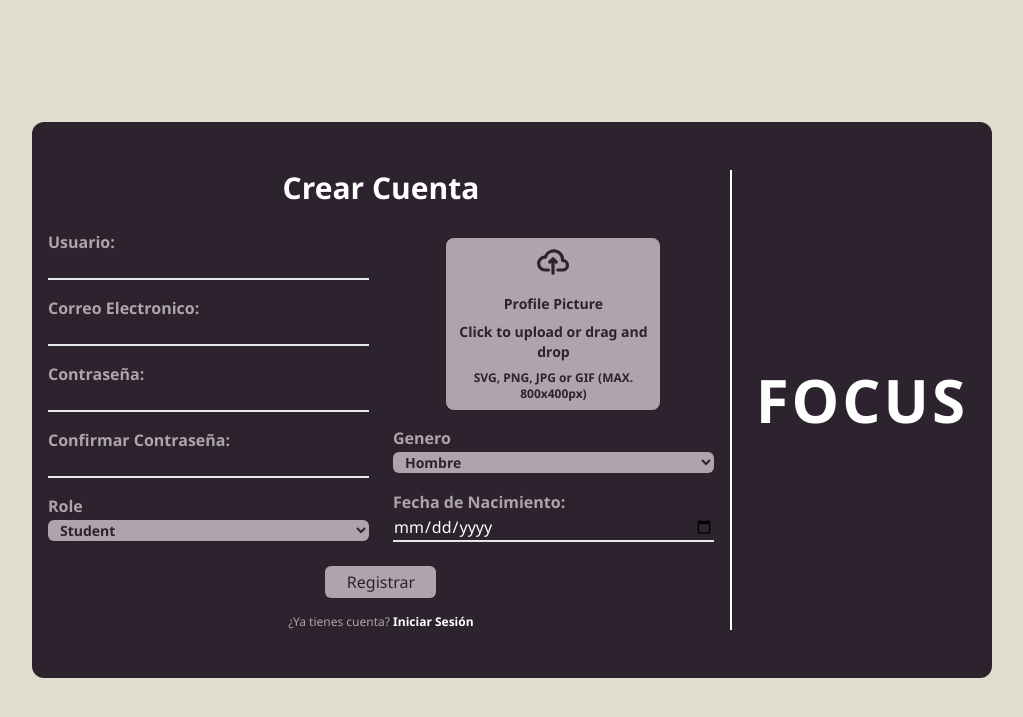
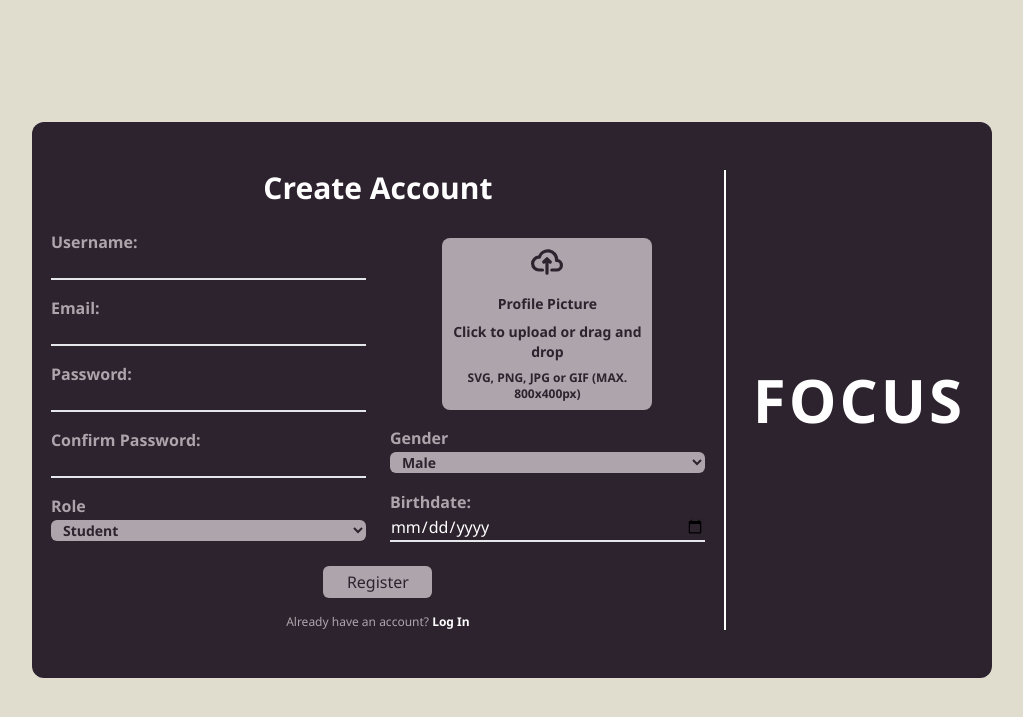
Before and after one commit to PalOntEr/Focus, a PHP site: page /register.view.php in a window 1280 px wide. Shown: the top 717 px of the page, without its empty margins (128-1151 px from the left). Run offline with PHP 8.4, Linux system fonts and the light colour scheme.

Commit message:
Tranlated login and register views to english

```diff
--- a/views/register.view.php
+++ b/views/register.view.php
@@ -8,24 +8,24 @@ require 'views/components/header.php';
     </div>
     <div class="bg-secondary flex w-5/6 md:w-3/4 justify-center md:place-content-evenly rounded-xl">
         <div id="Form-Container" class="items-center flex flex-col mx-4 2xl:mx-6 my-12">
-            <h2 class="text-primary text-3xl text-center w-full mb-6 font-bold">Crear Cuenta</h2>
+            <h2 class="text-primary text-3xl text-center w-full mb-6 font-bold">Create Account</h2>
             <form class="container flex flex-col md:justify-between h-full font-semibold mb-4" action="/login" method="GET">
                 <div class="flex flex-col md:flex-row w-full items-center space-y-6 md:space-y-0 md:space-x-6 mb-6">
                     <div class="flex flex-col w-5/6 space-y-4 md:w-1/2">
                         <div>
-                            <label for="User" class="text-comp-1">Usuario:</label>
+                            <label for="User" class="text-comp-1">Username:</label>
                             <input id="User" type="text" class="w-full bg-transparent border-t-transparent border-b-2 outline-none text-primary" />
                         </div>
                         <div>
-                            <label for="Email" class="text-comp-1">Correo Electronico:</label>
+                            <label for="Email" class="text-comp-1">Email:</label>
                             <input id="Email" type="text" class="w-full bg-transparent border-t-transparent border-b-2 outline-none text-primary" />
                         </div>
                         <div>
-                            <label for="password" class="text-comp-1">Contraseña:</label>
+                            <label for="password" class="text-comp-1">Password:</label>
                             <input id="password" type="password" class="w-full bg-transparent border-t-transparent border-b-2 outline-none text-primary" />
                         </div>
                         <div>
-                            <label id="ConfirmPassword" class="text-comp-1">Confirmar Contraseña:</label>
+                            <label id="ConfirmPassword" class="text-comp-1">Confirm Password:</label>
                             <input id="ConfirmPassword" type="password" class="w-full bg-transparent border-t-transparent border-b-2 outline-none text-primary" />
                         </div>
                         <div>
@@ -52,23 +52,23 @@ require 'views/components/header.php';
                         </label>
                         <div>
                             <div class="">
-                                <label for="Gender" class="text-comp-1">Genero</label>
+                                <label for="Gender" class="text-comp-1">Gender</label>
                             </div>
                             <select id="Gender" class="rounded-md border-0 bg-comp-1 text-secondary font-semibold py-0 pl-2 pr-7 h-[26px] outline-none w-full sm:text-sm">
-                                <option>Hombre</option>
-                                <option>Mujer</option>
-                                <option>Prefiero no decir</option>
+                                <option>Male</option>
+                                <option>Female</option>
+                                <option>Prefer not to say</option>
                             </select>
                         </div>
                         <div>
-                            <label for="Birthdate" class="text-comp-1">Fecha de Nacimiento:</label>
+                            <label for="Birthdate" class="text-comp-1">Birthdate:</label>
                             <input id="Birthdate" type="date" class="w-full bg-transparent border-t-transparent border-b-2 outline-none text-primary" />
                         </div>
                     </div>
                 </div>
-                <input type="submit" value="Registrar" class="w-1/6 self-center bg-comp-1 text-secondary rounded-md p-1" />
+                <input type="submit" value="Register" class="w-1/6 self-center bg-comp-1 text-secondary rounded-md p-1" />
             </form>
-            <div class="text-center text-xs w-full text-comp-1">¿Ya tienes cuenta? <a class="text-primary visited:text-color font-bold" href="/login">Iniciar Sesión</a></div>
+            <div class="text-center text-xs w-full text-comp-1">Already have an account? <a class="text-primary visited:text-color font-bold" href="/login">Log In</a></div>
         </div>
 
         <div class="bg-primary w-0.5 my-12 hidden lg:flex"></div>
```
Also changed, not shown: views/login.view.php (+5 -5 lines), views/user.view.php (+6 -6 lines).
